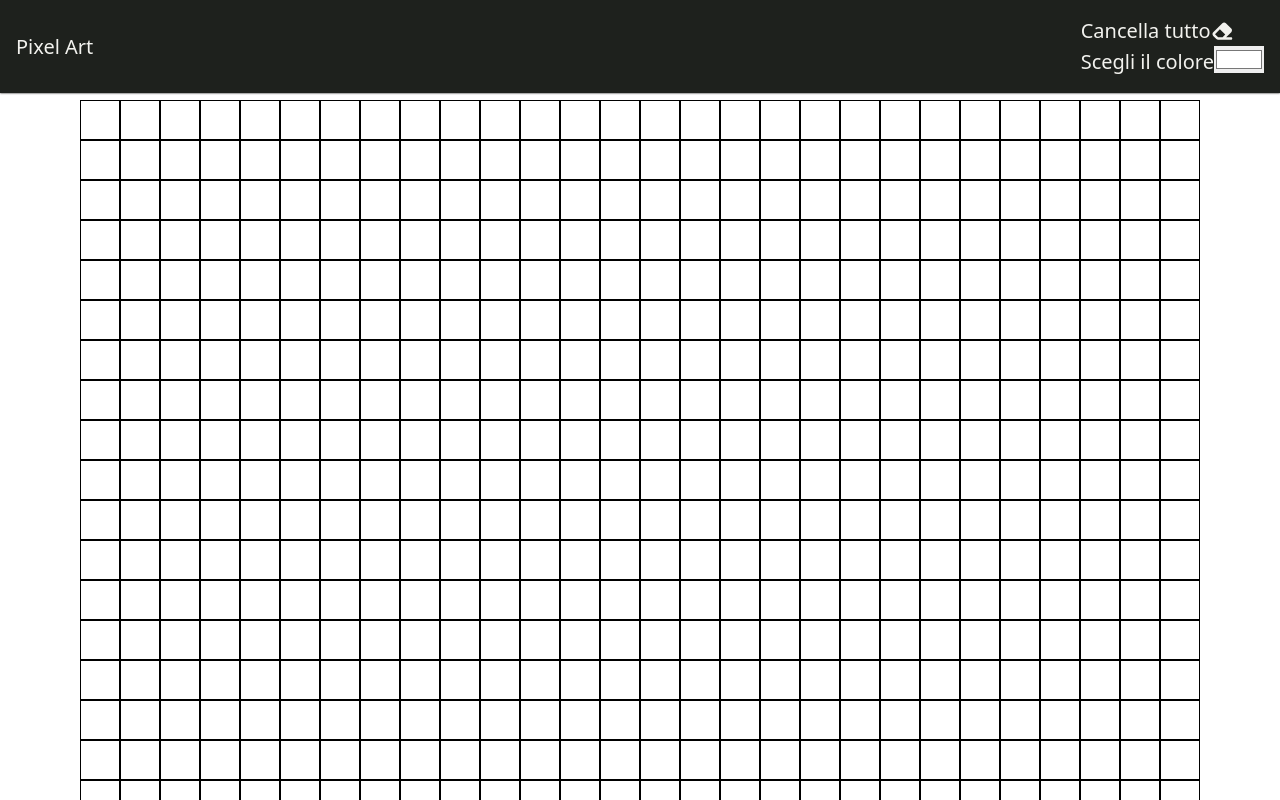
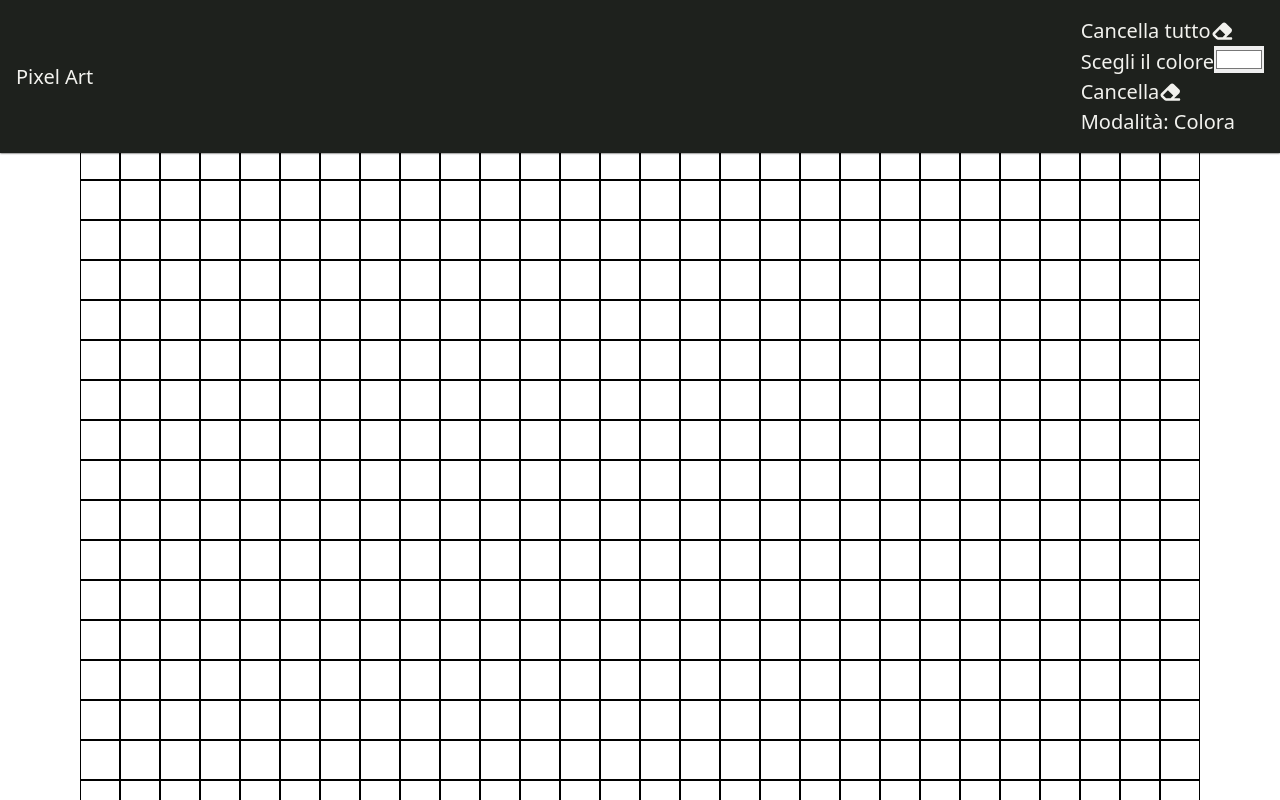
Before and after one commit to ariannacostanzo/pixel_art_react, a React (Vite) app: page / in a window 1280 px wide. Shown: the top 800 px of the page. Built offline with nearby package versions, Linux system fonts and the light colour scheme.

Commit message:
adding mode of coloring

```diff
--- a/src/components/grid/Grid.jsx
+++ b/src/components/grid/Grid.jsx
@@ -5,17 +5,13 @@ import { useColor } from "../../providers/ColorContext.jsx";
 
 const Grid = () => {
   const {
-    screenWidth,
-    screenHeight,
     cellWidth,
     cellHeight,
     numberOfCells,
     calculateCells,
     cellColors,
-    setCellColors,
-    totalCells
   } = useGrid();
-  const { colorCell } = useColor();
+  const { handleColoring } = useColor();
 
   //aggiorno continuamente i valori dello spazio a mia disposizione per la griglia
 //   useEffect(() => {
@@ -40,7 +36,7 @@ const Grid = () => {
           <div
             key={`cell${i}`}
             onClick={() => {
-              colorCell(i);
+              handleColoring(i);
             }}
             className="cell"
             style={{
--- a/src/components/header/Header.jsx
+++ b/src/components/header/Header.jsx
@@ -2,8 +2,13 @@ import "./header.scss";
 import { useColor } from "../../providers/ColorContext.jsx";
 import { FontAwesomeIcon } from "@fortawesome/react-fontawesome";
 import { faEraser } from "@fortawesome/free-solid-svg-icons";
+import { useEffect } from "react";
 const Header = () => {
-  const { choseColor, currentColor, clearCells } = useColor();
+  const { choseColor, currentColor, clearCells, choseErasor, mode } = useColor();
+
+  useEffect(()=> {
+    console.log(mode)
+  }, [mode])
 
   return (
     <>
@@ -15,7 +20,7 @@ const Header = () => {
             Cancella tutto
             <FontAwesomeIcon icon={faEraser} className="ml-2"></FontAwesomeIcon>
           </div>
-            {/* color picker  */}
+          {/* color picker  */}
           <div>
             <label htmlFor="colorPalette" className="mr-2">
               Scegli il colore
@@ -28,6 +33,11 @@ const Header = () => {
               value={currentColor}
             />
           </div>
+          <div onClick={choseErasor}>
+            Cancella
+            <FontAwesomeIcon icon={faEraser} className="ml-2"></FontAwesomeIcon>
+          </div>
+          <div>Modalità: {mode === 'color' ? 'Colora' : 'Cancella'}</div>
         </div>
       </header>
     </>
--- a/src/providers/ColorContext.jsx
+++ b/src/providers/ColorContext.jsx
@@ -1,32 +1,47 @@
-import { createContext, useContext } from "react";
-import { useGrid } from './GridContext.jsx';
+import { createContext, useContext, useEffect, useState } from "react";
+import { useGrid } from "./GridContext.jsx";
 import useStorage from "../hooks/useStorage.js";
 
 const ColorContext = createContext();
 
 const ColorProvider = ({ children }) => {
-
-    const { setCellColors , cellColors, totalCells} = useGrid();
+  const { setCellColors, cellColors, totalCells } = useGrid();
   //logica colore
-  const [currentColor, setCurrentColor] = useStorage("#FFFFFF", 'selectedColor');
+  const [currentColor, setCurrentColor] = useStorage(
+    "#FFFFFF",
+    "selectedColor"
+  );
+  const [mode, setMode] = useStorage("color", 'mode');
 
   const choseColor = (e) => {
     setCurrentColor(e.target.value);
+    setMode("color");
   };
 
-  const colorCell = (i) => {
+  const choseErasor = () => {
+    setMode("erase");
+  };
+
+  const handleColoring = (i) => {
     setCellColors((prev) => {
-      console.log(cellColors)
+      console.log(cellColors);
       const newColors = [...prev];
-      newColors[i] = currentColor;
+      if (mode === "color") {
+        newColors[i] = currentColor;
+      } else {
+        newColors[i] = "#FFFFFF";
+      }
       return newColors;
     });
-
   };
 
   const clearCells = () => {
-    setCellColors(Array(totalCells).fill('#FFFFFF'))
-  }
+    setCellColors(Array(totalCells).fill("#FFFFFF"));
+  };
+
+  useEffect(() => {
+    console.log("La modalità è cambiata:", mode);
+  }, [mode]);
 
   return (
     <ColorContext.Provider
@@ -34,8 +49,10 @@ const ColorProvider = ({ children }) => {
         currentColor,
         setCurrentColor,
         choseColor,
-        colorCell,
-        clearCells
+        clearCells,
+        handleColoring,
+        choseErasor,
+        mode
       }}
     >
       {children}
@@ -48,4 +65,5 @@ const useColor = () => {
   return value;
 };
 
+// eslint-disable-next-line react-refresh/only-export-components
 export { ColorProvider, useColor };
--- a/src/providers/GridContext.jsx
+++ b/src/providers/GridContext.jsx
@@ -71,4 +71,5 @@ const useGrid = () => {
   return value;
 };
 
+// eslint-disable-next-line react-refresh/only-export-components
 export { GridProvider, useGrid };
```
